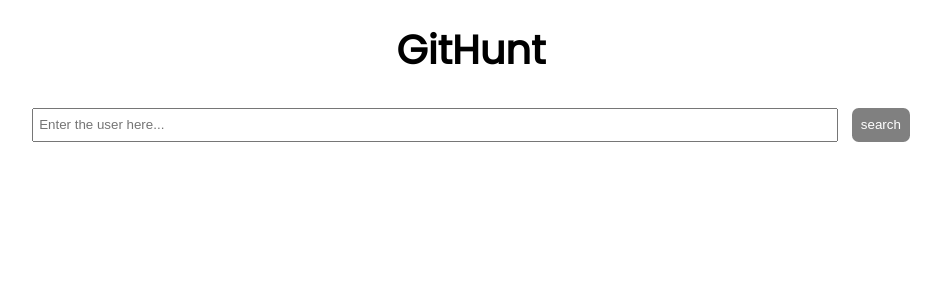
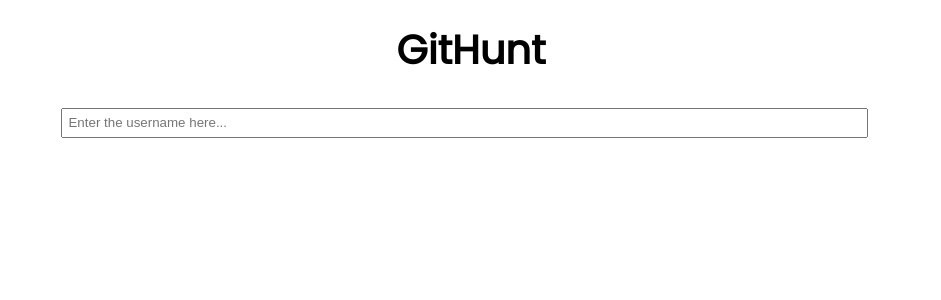
Before and after one commit to mikael-espinola/githunt-app, a React (Create React App) app: page / in a window 1280 px wide. Shown: the top 300 px of the page, without its empty margins (169-1110 px from the left). Built offline with nearby package versions, Linux system fonts and the light colour scheme.

Commit message:
adding debounce to search form

```diff
--- a/src/components/Form/Index.jsx
+++ b/src/components/Form/Index.jsx
@@ -23,10 +23,9 @@ function Form({ setUserSearch, userSearch }) {
         <s.Input
           type="search"
           onChange={getParam}
-          placeholder="Enter the user here..."
+          placeholder="Enter the username here..."
           value={param}
         />
-        <Button type={"search"} />
       </s.Form>
     </>
   );
```
Also changed, not shown: 1 other file (tests, documents, lock files or other folders).
